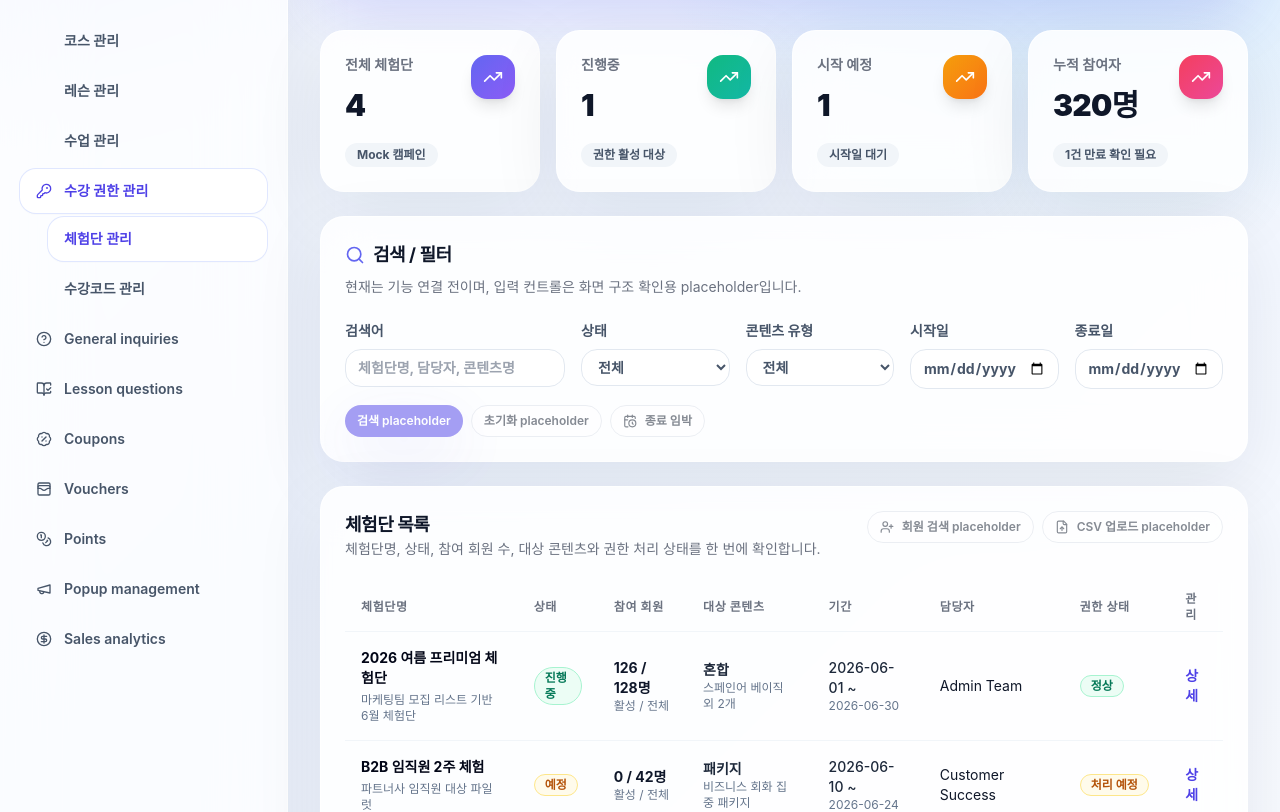
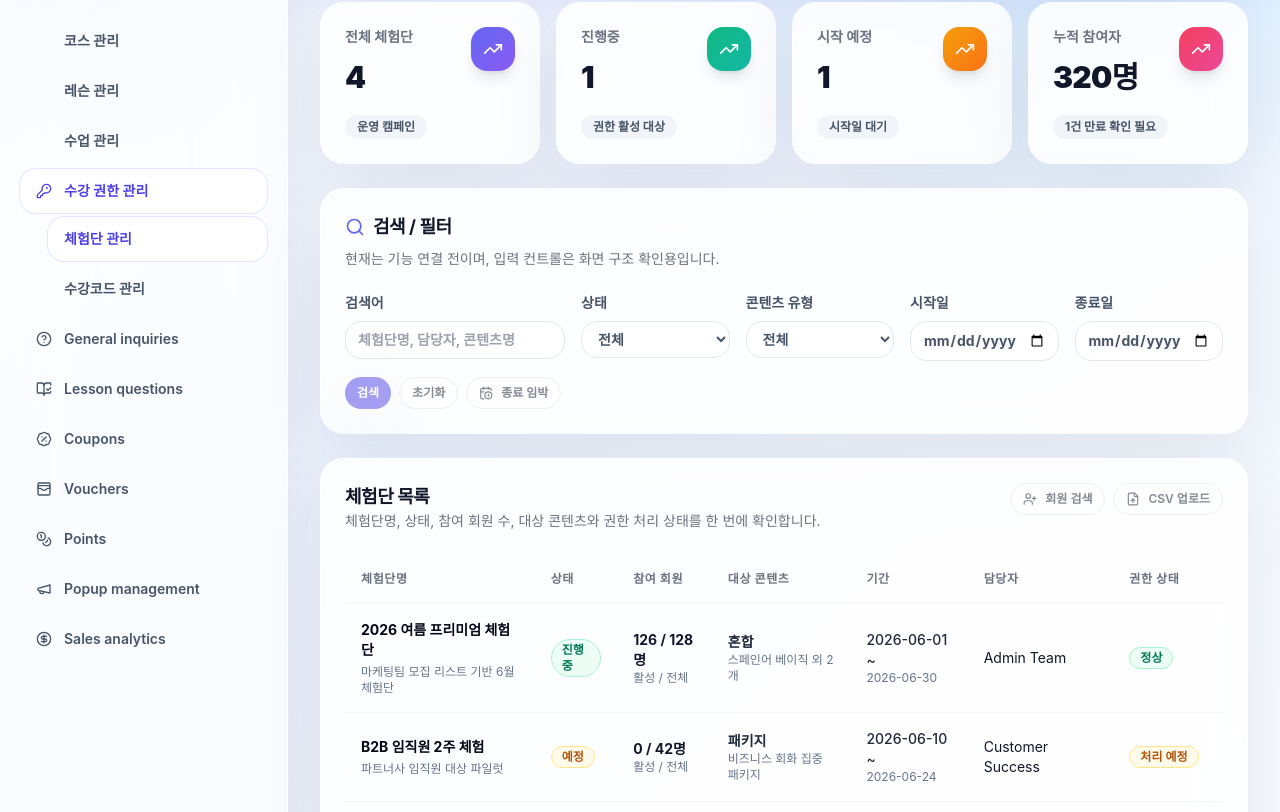
Before and after one commit to koo-2dub/studymini-admin-frontend, a Next.js app: page /access/trials in a window 1280 px wide. Shown: the part 361-1173 px from the top of the page. Built offline with nearby package versions, Linux system fonts and the light colour scheme.

Commit message:
fix: refine trial management mock copy

```diff
--- a/app/access/trials/[id]/page.tsx
+++ b/app/access/trials/[id]/page.tsx
@@ -54,7 +54,7 @@ export default async function TrialDetailMockPage({ params }: TrialDetailPagePro
       <PageHeader
         eyebrow="Access management"
         title={campaign.name}
-        description="기본 정보, 참여 회원, 대상 콘텐츠, 권한 상태, 로그를 한 화면에 배치한 mock 상세 화면입니다."
+        description="기본 정보, 참여 회원, 대상 콘텐츠, 권한 상태, 로그를 한 화면에서 확인합니다."
         action={
           <Link
             href="/access/trials"
@@ -67,19 +67,19 @@ export default async function TrialDetailMockPage({ params }: TrialDetailPagePro
       />
 
       <section className="mb-6 grid gap-4 md:grid-cols-2 xl:grid-cols-5">
-        <StatCard label="상태" value={campaign.status} change="Mock 상태" tone="indigo" />
+        <StatCard label="상태" value={campaign.status} change="운영 상태" tone="indigo" />
         <StatCard label="참여 회원" value={`${campaign.participantCount}명`} change={`${campaign.activeParticipantCount}명 활성`} tone="emerald" />
         <StatCard label="대상 콘텐츠" value={`${trialTargetContents.length}개`} change={campaign.contentType} tone="indigo" />
         <StatCard label="체험 기간" value="D-26" change={`${campaign.endsAt} 종료`} tone="amber" />
-        <StatCard label="권한 처리" value={campaign.permissionStatus} change="placeholder" tone={failedCount > 0 ? "rose" : "emerald"} />
+        <StatCard label="권한 처리" value={campaign.permissionStatus} change="운영 상태" tone={failedCount > 0 ? "rose" : "emerald"} />
       </section>
 
       <div className="mb-6 flex flex-wrap gap-2">
-        <Button variant="outline" disabled><UserPlus className="h-4 w-4" /> 회원 검색 placeholder</Button>
-        <Button variant="outline" disabled><FileUp className="h-4 w-4" /> CSV 업로드 placeholder</Button>
-        <Button variant="outline" disabled><CalendarClock className="h-4 w-4" /> 선택 회원 연장 placeholder</Button>
-        <Button variant="outline" disabled><RefreshCw className="h-4 w-4" /> 만료 재처리 placeholder</Button>
-        <Button variant="outline" disabled><FileDown className="h-4 w-4" /> 결과 다운로드 placeholder</Button>
+        <Button variant="outline" disabled><UserPlus className="h-4 w-4" /> 회원 검색</Button>
+        <Button variant="outline" disabled><FileUp className="h-4 w-4" /> CSV 업로드</Button>
+        <Button variant="outline" disabled><CalendarClock className="h-4 w-4" /> 선택 회원 연장</Button>
+        <Button variant="outline" disabled><RefreshCw className="h-4 w-4" /> 만료 재처리</Button>
+        <Button variant="outline" disabled><FileDown className="h-4 w-4" /> 결과 다운로드</Button>
       </div>
 
       <div className="grid gap-6 xl:grid-cols-[minmax(0,1fr)_360px]">
@@ -108,7 +108,7 @@ export default async function TrialDetailMockPage({ params }: TrialDetailPagePro
           <Card>
             <CardHeader>
               <CardTitle>참여 회원 목록</CardTitle>
-              <CardDescription>회원 추가, CSV 업로드, 권한 지급 액션은 비활성 placeholder입니다.</CardDescription>
+              <CardDescription>회원 추가, CSV 업로드, 권한 지급 액션은 실제 기능 연결 전 화면 요소만 구성합니다.</CardDescription>
             </CardHeader>
             <CardContent className="overflow-x-auto">
               <Table>
@@ -230,7 +230,7 @@ export default async function TrialDetailMockPage({ params }: TrialDetailPagePro
               <div className="flex justify-between"><span className="text-slate-500">수동 연장</span><strong>{extendedCount}명</strong></div>
               <div className="flex justify-between"><span className="text-slate-500">처리 실패</span><strong className="text-rose-600">{failedCount}명</strong></div>
               <div className="rounded-2xl border border-slate-200 bg-slate-50 p-4 text-slate-600">
-                자동 만료, 일부 회원 연장, 실패 건 재처리는 실제 API 연결 전 placeholder 버튼으로만 제공합니다.
+                자동 만료, 일부 회원 연장, 실패 건 재처리는 실제 API 연결 전 화면 요소로 제공합니다.
               </div>
             </CardContent>
           </Card>
--- a/app/access/trials/new/page.tsx
+++ b/app/access/trials/new/page.tsx
@@ -36,7 +36,7 @@ export default function TrialCreateMockPage() {
       <PageHeader
         eyebrow="Access management"
         title="체험단 생성"
-        description="기본 정보, 기간, 대상 코스/패키지, 회원 추가 placeholder를 배치한 mock 생성 화면입니다."
+        description="기본 정보, 기간, 대상 코스/패키지, 회원 추가 영역을 배치한 체험단 생성 화면입니다."
         action={
           <Link
             href="/access/trials"
@@ -105,14 +105,14 @@ export default function TrialCreateMockPage() {
                   <FieldLabel>권한 부여 시점</FieldLabel>
                   <FormSelect defaultValue="시작일 자동 부여">
                     <option>시작일 자동 부여</option>
-                    <option>즉시 부여 placeholder</option>
+                    <option>즉시 부여</option>
                   </FormSelect>
                 </label>
                 <label>
                   <FieldLabel>종료 후 처리</FieldLabel>
                   <FormSelect defaultValue="자동 만료">
                     <option>자동 만료</option>
-                    <option>수동 확인 placeholder</option>
+                    <option>수동 확인</option>
                   </FormSelect>
                 </label>
               </div>
@@ -125,11 +125,11 @@ export default function TrialCreateMockPage() {
           <Card>
             <CardHeader>
               <CardTitle>대상 코스 / 패키지</CardTitle>
-              <CardDescription>콘텐츠 검색과 선택 목록을 보여주는 mock 영역입니다.</CardDescription>
+              <CardDescription>콘텐츠 검색과 선택 목록을 확인합니다.</CardDescription>
             </CardHeader>
             <CardContent>
               <div className="mb-4 flex flex-wrap gap-2">
-                <Button variant="outline" disabled><Search className="h-4 w-4" /> 콘텐츠 검색 placeholder</Button>
+                <Button variant="outline" disabled><Search className="h-4 w-4" /> 콘텐츠 검색</Button>
                 <Button variant="outline" disabled>코스 + 패키지 선택</Button>
               </div>
               <div className="overflow-x-auto rounded-2xl border border-slate-100">
@@ -162,13 +162,13 @@ export default function TrialCreateMockPage() {
           <Card>
             <CardHeader>
               <CardTitle>참여 회원</CardTitle>
-              <CardDescription>회원 검색과 CSV 업로드는 동작하지 않는 placeholder로만 구성합니다.</CardDescription>
+              <CardDescription>회원 검색과 CSV 업로드는 실제 기능 연결 전 화면 요소만 구성합니다.</CardDescription>
             </CardHeader>
             <CardContent>
               <div className="mb-4 flex flex-wrap gap-2">
-                <Button variant="outline" disabled><UserPlus className="h-4 w-4" /> 회원 검색 placeholder</Button>
-                <Button variant="outline" disabled><FileUp className="h-4 w-4" /> CSV 업로드 placeholder</Button>
-                <Button variant="outline" disabled>CSV 템플릿 다운로드 placeholder</Button>
+                <Button variant="outline" disabled><UserPlus className="h-4 w-4" /> 회원 검색</Button>
+                <Button variant="outline" disabled><FileUp className="h-4 w-4" /> CSV 업로드</Button>
+                <Button variant="outline" disabled>CSV 템플릿 다운로드</Button>
               </div>
               <div className="overflow-x-auto rounded-2xl border border-slate-100">
                 <Table>
@@ -205,15 +205,15 @@ export default function TrialCreateMockPage() {
                 <ShieldCheck className="h-5 w-5 text-emerald-500" />
                 <CardTitle>생성 요약</CardTitle>
               </div>
-              <CardDescription>저장 동작은 연결하지 않은 preview 카드입니다.</CardDescription>
+              <CardDescription>저장 전 설정 내용을 확인하는 요약 카드입니다.</CardDescription>
             </CardHeader>
             <CardContent className="space-y-4 text-sm">
               <div className="flex justify-between"><span className="text-slate-500">상태</span><Badge variant="warning">예정</Badge></div>
               <div className="flex justify-between"><span className="text-slate-500">대상 콘텐츠</span><strong>2개</strong></div>
               <div className="flex justify-between"><span className="text-slate-500">참여 회원</span><strong>2명</strong></div>
               <div className="flex justify-between"><span className="text-slate-500">만료 정책</span><strong>자동 만료</strong></div>
-              <Button className="w-full" disabled>체험단 생성 placeholder</Button>
-              <Button className="w-full" variant="outline" disabled>임시저장 placeholder</Button>
+              <Button className="w-full" disabled>체험단 생성</Button>
+              <Button className="w-full" variant="outline" disabled>임시저장</Button>
             </CardContent>
           </Card>
         </aside>
--- a/app/access/trials/page.tsx
+++ b/app/access/trials/page.tsx
@@ -35,7 +35,7 @@ export default function AccessTrialsPage() {
       <PageHeader
         eyebrow="Access management"
         title="체험단 관리"
-        description="수강코드 없이 관리자가 직접 회원을 추가하고 기간 기반 체험 권한을 운영하는 mock UI입니다."
+        description="수강코드 없이 관리자가 직접 회원을 추가하고 기간 기반 체험 권한을 운영합니다."
         action={
           <Link
             href="/access/trials/new"
@@ -48,7 +48,7 @@ export default function AccessTrialsPage() {
       />
 
       <section className="mb-6 grid gap-4 md:grid-cols-2 xl:grid-cols-4">
-        <StatCard label="전체 체험단" value={String(trialCampaigns.length)} change="Mock 캠페인" tone="indigo" />
+        <StatCard label="전체 체험단" value={String(trialCampaigns.length)} change="운영 캠페인" tone="indigo" />
         <StatCard label="진행중" value={String(activeCount)} change="권한 활성 대상" tone="emerald" />
         <StatCard label="시작 예정" value={String(upcomingCount)} change="시작일 대기" tone="amber" />
         <StatCard label="누적 참여자" value={`${totalParticipants}명`} change={`${failedCount}건 만료 확인 필요`} tone="rose" />
@@ -60,7 +60,7 @@ export default function AccessTrialsPage() {
             <Search className="h-5 w-5 text-indigo-500" />
             <CardTitle>검색 / 필터</CardTitle>
           </div>
-          <CardDescription>현재는 기능 연결 전이며, 입력 컨트롤은 화면 구조 확인용 placeholder입니다.</CardDescription>
+          <CardDescription>현재는 기능 연결 전이며, 입력 컨트롤은 화면 구조 확인용입니다.</CardDescription>
         </CardHeader>
         <CardContent>
           <div className="grid gap-4 lg:grid-cols-[minmax(220px,1.4fr)_repeat(4,minmax(140px,1fr))]">
@@ -96,8 +96,8 @@ export default function AccessTrialsPage() {
             </label>
           </div>
           <div className="mt-4 flex flex-wrap gap-2">
-            <Button size="sm" disabled>검색 placeholder</Button>
-            <Button size="sm" variant="outline" disabled>초기화 placeholder</Button>
+            <Button size="sm" disabled>검색</Button>
+            <Button size="sm" variant="outline" disabled>초기화</Button>
             <Button size="sm" variant="outline" disabled><CalendarClock className="h-3.5 w-3.5" /> 종료 임박</Button>
           </div>
         </CardContent>
@@ -111,8 +111,8 @@ export default function AccessTrialsPage() {
               <CardDescription>체험단명, 상태, 참여 회원 수, 대상 콘텐츠와 권한 처리 상태를 한 번에 확인합니다.</CardDescription>
             </div>
             <div className="flex flex-wrap gap-2">
-              <Button variant="outline" size="sm" disabled><UserPlus className="h-3.5 w-3.5" /> 회원 검색 placeholder</Button>
-              <Button variant="outline" size="sm" disabled><FileUp className="h-3.5 w-3.5" /> CSV 업로드 placeholder</Button>
+              <Button variant="outline" size="sm" disabled><UserPlus className="h-3.5 w-3.5" /> 회원 검색</Button>
+              <Button variant="outline" size="sm" disabled><FileUp className="h-3.5 w-3.5" /> CSV 업로드</Button>
             </div>
           </div>
         </CardHeader>
@@ -127,16 +127,16 @@ export default function AccessTrialsPage() {
                 <TableHead>기간</TableHead>
                 <TableHead>담당자</TableHead>
                 <TableHead>권한 상태</TableHead>
-                <TableHead>관리</TableHead>
               </TableRow>
             </TableHeader>
             <TableBody>
               {trialCampaigns.map((campaign) => (
-                <TableRow key={campaign.id}>
+                <TableRow key={campaign.id} className="group relative cursor-pointer hover:bg-indigo-50/50">
                   <TableCell>
-                    <Link href={`/access/trials/${campaign.id}`} className="font-bold text-slate-950 hover:text-primary">
-                      {campaign.name}
+                    <Link href={`/access/trials/${campaign.id}`} className="absolute inset-0 z-10" aria-label={`${campaign.name} 상세 화면으로 이동`}>
+                      <span className="sr-only">{campaign.name} 상세 화면으로 이동</span>
                     </Link>
+                    <p className="font-bold text-slate-950 group-hover:text-primary">{campaign.name}</p>
                     <p className="mt-1 text-xs text-slate-500">{campaign.note}</p>
                   </TableCell>
                   <TableCell><Badge variant={statusVariant[campaign.status]}>{campaign.status}</Badge></TableCell>
@@ -159,9 +159,6 @@ export default function AccessTrialsPage() {
                       {campaign.permissionStatus}
                     </Badge>
                   </TableCell>
-                  <TableCell>
-                    <Link href={`/access/trials/${campaign.id}`} className="text-sm font-bold text-primary hover:underline">상세</Link>
-                  </TableCell>
                 </TableRow>
               ))}
             </TableBody>
```
